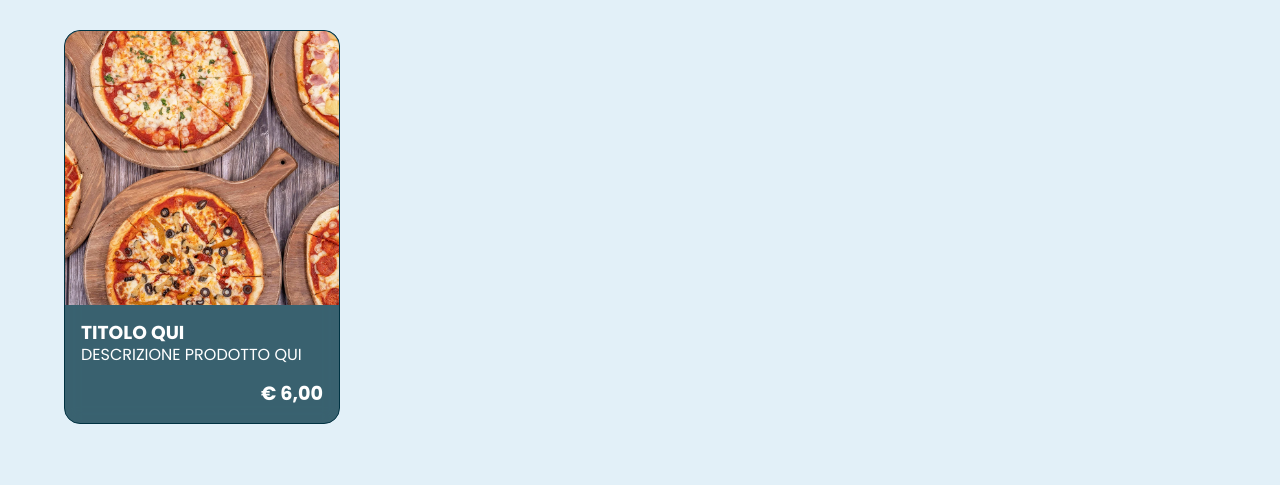
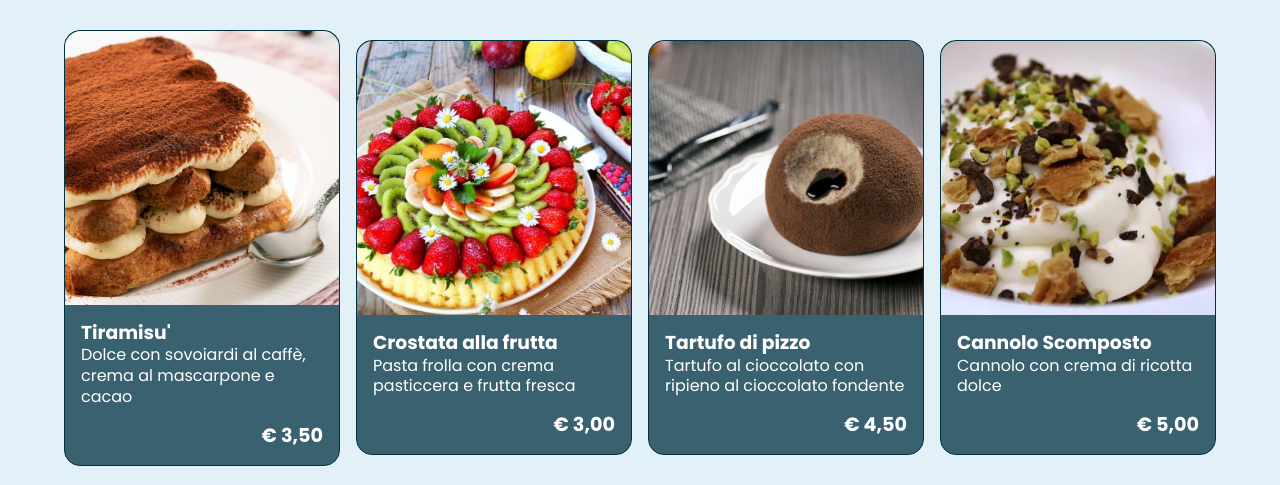
Before and after one commit to fmancusoit/pizzeriaWeb, a plain HTML site: page index.html in a window 1280 px wide. Shown: the part 1373-1858 px from the top of the page. Drawn offline with Linux system fonts and the light colour scheme.

Commit message:
inseriti i dolci

```diff
--- a/index.html
+++ b/index.html
@@ -102,7 +102,7 @@
 
                     <div class="box">
                         <div class="immagine">
-                            <img src="img/pizze.webp" alt="TITOLO QUI">
+                            <img src="img/pizze.webp" alt="">
                         </div>
                         <div class="testo">
                             <h3>TITOLO QUI</h3>
@@ -130,13 +130,46 @@
 
                     <div class="box">
                         <div class="immagine">
-                            <img src="img/pizze.webp" alt="TITOLO QUI">
+                            <img src="img/menu/dolci/tiramisu.jpg" alt="Tiramisu'">
                         </div>
                         <div class="testo">
-                            <h3>TITOLO QUI</h3>
-                            <p>DESCRIZIONE PRODOTTO QUI</p>
+                            <h3>Tiramisu'</h3>
+                            <p>Dolce con sovoiardi al caffè, crema al mascarpone e cacao</p>
                         </div>
-                        <span class="prezzo">€ 6,00</span>
+                        <span class="prezzo">€ 3,50</span>
+                    </div>
+
+                    <div class="box">
+                        <div class="immagine">
+                            <img src="img/menu/dolci/crostata_alla_frutta.jpg" alt="Crostata alla frutta">
+                        </div>
+                        <div class="testo">
+                            <h3>Crostata alla frutta</h3>
+                            <p>Pasta frolla con crema pasticcera e frutta fresca</p>
+                        </div>
+                        <span class="prezzo">€ 3,00</span>
+                    </div>
+
+                    <div class="box">
+                        <div class="immagine">
+                            <img src="img/menu/dolci/tartufo_di_pizzo.jpg" alt="Tartufo di pizzo">
+                        </div>
+                        <div class="testo">
+                            <h3>Tartufo di pizzo</h3>
+                            <p>Tartufo al cioccolato con ripieno al cioccolato fondente</p>
+                        </div>
+                        <span class="prezzo">€ 4,50</span>
+                    </div>
+
+                    <div class="box">
+                        <div class="immagine">
+                            <img src="img/menu/dolci/cannolo_sbriciolato.webp" alt="Cannolo Scomposto">
+                        </div>
+                        <div class="testo">
+                            <h3>Cannolo Scomposto</h3>
+                            <p>Cannolo con crema di ricotta dolce</p>
+                        </div>
+                        <span class="prezzo">€ 5,00</span>
                     </div>
 
                     <!-- FINE SEZIONE DOLCI -->
```
Also changed, not shown: img/menu/dolci/cannolo_sbriciolato.webp (added), img/menu/dolci/crostata_alla_frutta.jpg (added), img/menu/dolci/tartufo_di_pizzo.jpg (added), img/menu/dolci/tiramisu.jpg (added).
